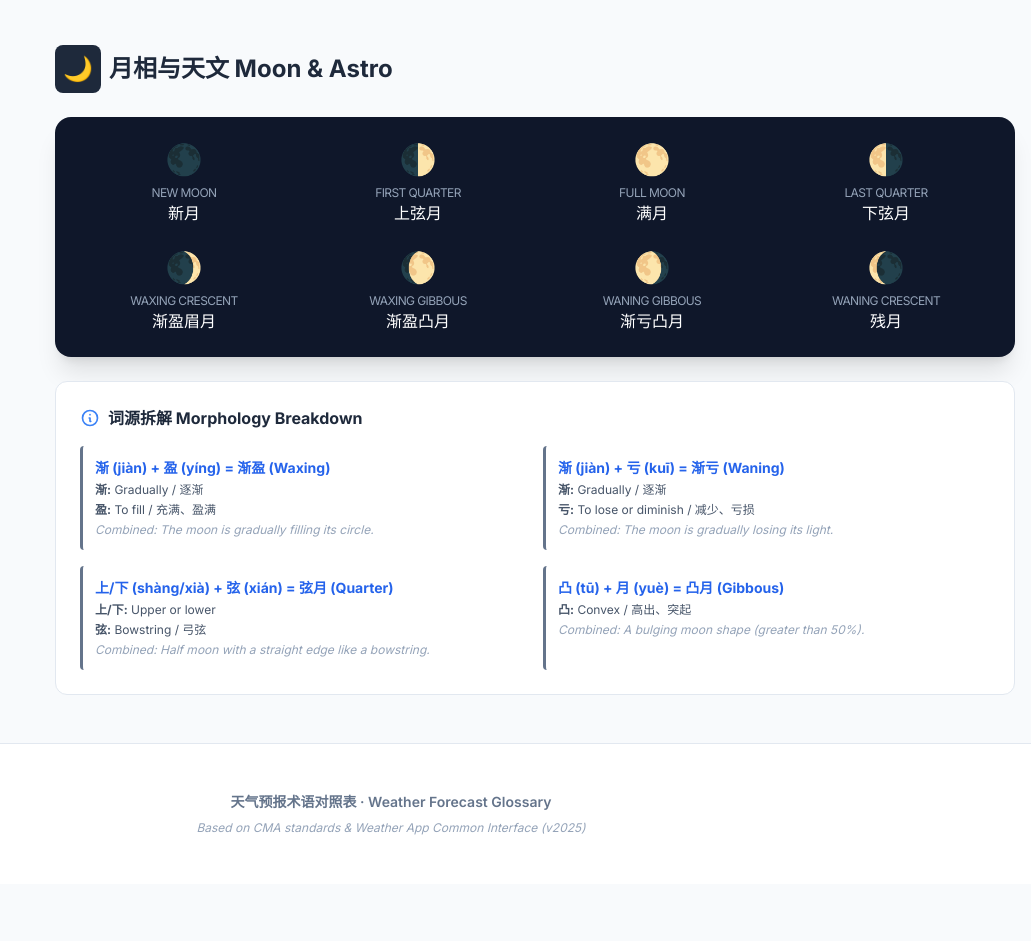
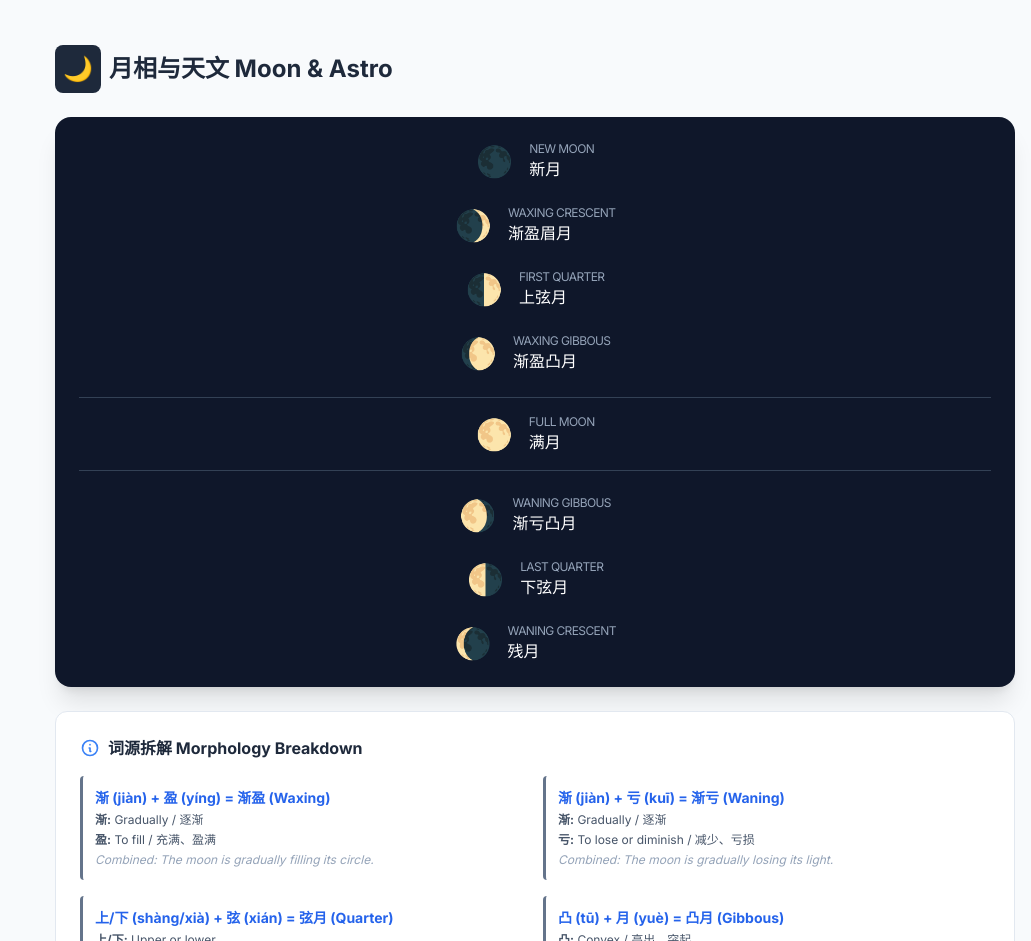
Before and after one commit to monokumazx/Bilingual_Chinese_English-time-nature-seasons-festivals, a plain HTML site: page weather_moon.html in a window 1280 px wide. Shown: the part 4430-5371 px from the top of the page, without its empty margins (249-1280 px from the left). Before the commit the page ends 5314 px from the top, so only its background shows below. Drawn offline with nearby package versions, Linux system fonts and the light colour scheme.

Commit message:
Update weather_moon.html

```diff
--- a/weather_moon.html
+++ b/weather_moon.html
@@ -415,18 +415,66 @@
                     </h2>
                 </div>
 
-                <div class="bg-slate-900 text-white p-6 rounded-2xl overflow-hidden shadow-xl mb-6">
-                    <div class="grid grid-cols-2 md:grid-cols-4 gap-6 text-center">
-                        <div><div class="text-3xl mb-2">🌑</div><p class="text-xs text-slate-400 uppercase tracking-tighter">New Moon</p><p class="font-medium">新月</p></div>
-                        <div><div class="text-3xl mb-2">🌓</div><p class="text-xs text-slate-400 uppercase tracking-tighter">First Quarter</p><p class="font-medium">上弦月</p></div>
-                        <div><div class="text-3xl mb-2">🌕</div><p class="text-xs text-slate-400 uppercase tracking-tighter">Full Moon</p><p class="font-medium">满月</p></div>
-                        <div><div class="text-3xl mb-2">🌗</div><p class="text-xs text-slate-400 uppercase tracking-tighter">Last Quarter</p><p class="font-medium">下弦月</p></div>
-                        <div><div class="text-3xl mb-2">🌒</div><p class="text-xs text-slate-400 uppercase tracking-tighter">Waxing Crescent</p><p class="font-medium">渐盈眉月</p></div>
-                        <div><div class="text-3xl mb-2">🌔</div><p class="text-xs text-slate-400 uppercase tracking-tighter">Waxing Gibbous</p><p class="font-medium">渐盈凸月</p></div>
-                        <div><div class="text-3xl mb-2">🌖</div><p class="text-xs text-slate-400 uppercase tracking-tighter">Waning Gibbous</p><p class="font-medium">渐亏凸月</p></div>
-                        <div><div class="text-3xl mb-2">🌘</div><p class="text-xs text-slate-400 uppercase tracking-tighter">Waning Crescent</p><p class="font-medium">残月</p></div>
-                    </div>
-                </div>
+            <div class="bg-slate-900 text-white p-6 rounded-2xl overflow-hidden shadow-xl mb-6">
+    <div class="grid grid-cols-1 gap-6 text-center">
+        <div class="flex items-center justify-center gap-4">
+            <div class="text-3xl">🌑</div>
+            <div class="text-left">
+                <p class="text-xs text-slate-400 uppercase tracking-tighter">New Moon</p>
+                <p class="font-medium">新月</p>
+            </div>
+        </div>
+        <div class="flex items-center justify-center gap-4">
+            <div class="text-3xl">🌒</div>
+            <div class="text-left">
+                <p class="text-xs text-slate-400 uppercase tracking-tighter">Waxing Crescent</p>
+                <p class="font-medium">渐盈眉月</p>
+            </div>
+        </div>
+        <div class="flex items-center justify-center gap-4">
+            <div class="text-3xl">🌓</div>
+            <div class="text-left">
+                <p class="text-xs text-slate-400 uppercase tracking-tighter">First Quarter</p>
+                <p class="font-medium">上弦月</p>
+            </div>
+        </div>
+        <div class="flex items-center justify-center gap-4">
+            <div class="text-3xl">🌔</div>
+            <div class="text-left">
+                <p class="text-xs text-slate-400 uppercase tracking-tighter">Waxing Gibbous</p>
+                <p class="font-medium">渐盈凸月</p>
+            </div>
+        </div>
+        <div class="flex items-center justify-center gap-4 border-y border-slate-700 py-4">
+            <div class="text-3xl">🌕</div>
+            <div class="text-left">
+                <p class="text-xs text-slate-400 uppercase tracking-tighter">Full Moon</p>
+                <p class="font-medium">满月</p>
+            </div>
+        </div>
+        <div class="flex items-center justify-center gap-4">
+            <div class="text-3xl">🌖</div>
+            <div class="text-left">
+                <p class="text-xs text-slate-400 uppercase tracking-tighter">Waning Gibbous</p>
+                <p class="font-medium">渐亏凸月</p>
+            </div>
+        </div>
+        <div class="flex items-center justify-center gap-4">
+            <div class="text-3xl">🌗</div>
+            <div class="text-left">
+                <p class="text-xs text-slate-400 uppercase tracking-tighter">Last Quarter</p>
+                <p class="font-medium">下弦月</p>
+            </div>
+        </div>
+        <div class="flex items-center justify-center gap-4">
+            <div class="text-3xl">🌘</div>
+            <div class="text-left">
+                <p class="text-xs text-slate-400 uppercase tracking-tighter">Waning Crescent</p>
+                <p class="font-medium">残月</p>
+            </div>
+        </div>
+    </div>
+</div>
 
                 <div class="bg-white rounded-xl border border-slate-200 p-6">
                     <h3 class="font-bold text-slate-800 mb-4 flex items-center gap-2">
```
